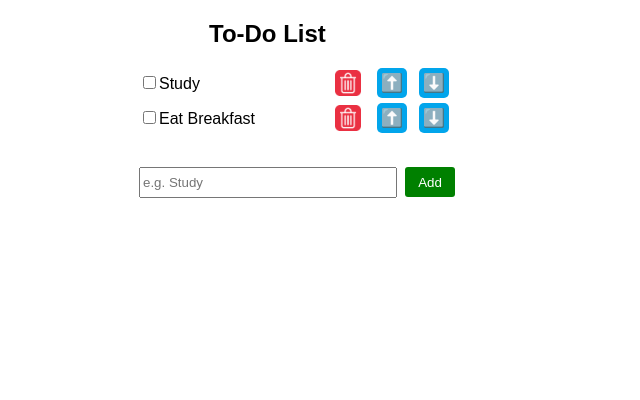
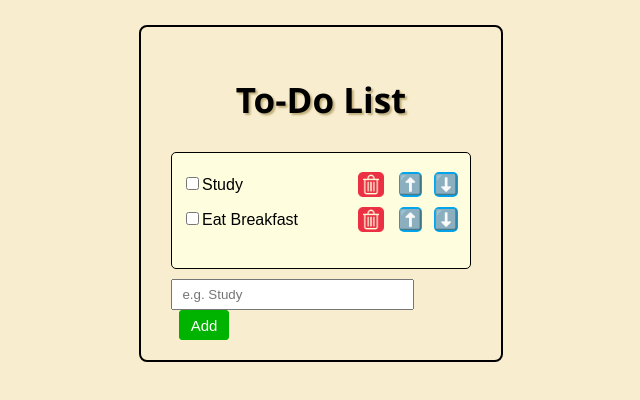
Before and after one commit to Niduka292/ToDoList, a React (Vite) app in the folder to-do-list-app/: page / in a window 1280 px wide. Shown: the top 400 px of the page, without its empty margins (419-1059 px from the left). Built offline with nearby package versions, Linux system fonts and the light colour scheme.

Commit message:
Add hover effects and customize the design

```diff
--- a/to-do-list-app/src/ToDoList.jsx
+++ b/to-do-list-app/src/ToDoList.jsx
@@ -16,7 +16,7 @@ function ToDoList() {
     function addTask() {
         if (userInput.trim() !== "") {
             const newTask = {
-                id: tasks.length + 1,
+                id: Date.now(), // Ensures no duplicate IDs
                 taskName: userInput,
                 isChecked: false
             }
@@ -81,6 +81,7 @@ function ToDoList() {
                             key={index}>
                             <div className="task-row">
                                 <input type="checkbox"
+                                    className="task-checkbox"
                                     checked={task.isChecked}
                                     onChange={() => handleTaskCheck(index)}
 
@@ -114,7 +115,7 @@ function ToDoList() {
             <div className="add-new-task">
                 <input className="new-task"
                     value={userInput}
-                    placeholder="e.g. Study"
+                    placeholder="  e.g. Study"
                     onChange={handleInput}
                     type="text"
                     onKeyDown={(e) => {
--- a/to-do-list-app/src/index.css
+++ b/to-do-list-app/src/index.css
@@ -7,10 +7,25 @@ li{
 
 body{
     font-family: Arial, Helvetica, sans-serif;
+    background-color: rgb(248, 237, 206);
 }
 
 .to-do-list-container{
     margin-left: 550px;
+    width: 300px;
+    padding: 20px 30px;
+    border: 2px solid black;
+    margin-top: 25px;
+    border-radius: 8px;
+
+}
+
+.display-tasks{
+    border: 1px solid black;
+    padding: 0px 10px;
+    margin-bottom: 10px;
+    border-radius: 5px;
+    background-color: rgb(254, 254, 223);
 }
 
 .task-row{
@@ -19,26 +34,34 @@ body{
 
 .new-task{
     height: 25px;
-    width: 250px;
+    width: 235px;
 }
 
 .title{
-    margin-left: 70px;
+    text-align: center;
+    font-family: 'Segoe UI', Tahoma, Verdana, sans-serif;
+    font-size: 35px;
+    text-shadow: 2px 2px 2px rgba(147, 127, 61, 0.586);
 }
 
 .task-move-up, .task-move-down{
     background-color: rgb(2, 165, 235);
     border: none;
     border-radius: 5px;
-    width: 30px;
-    height: 30px;
-    font-size: 18px;
+    width: 25px;
+    height: 25px;
+    font-size: 19px;
     text-align: center;
-    padding: 2px 0px;
+    padding: 0px 0px;
     margin-right: 2px;
 
+}
 
+.task-move-up:hover, .task-move-down:hover{
+    filter: brightness(80%);
+    cursor: pointer;
 }
+
 
 .remove-button{
     background: none;
@@ -46,8 +69,12 @@ body{
     padding: none;
     width: 38px;
     height: 30px;
-    padding: 2px 4px;
+    padding: 2px 5px;
 
+}
+
+.remove-button:hover{
+    filter: brightness(70%);
 }
 
 .remove-button img{
@@ -62,11 +89,25 @@ body{
 }
 
 .add-task-button{
-    background-color: green;
+    background-color: rgb(1, 179, 1);
     height: 30px;
-    margin: 0px 8px;
-    border: none;
+    margin-right: 0px;
+    margin-left: 8px;
+    border: 1px solid rgb(1, 179, 1);
     width: 50px;
     color: white;
     border-radius: 3px;
+    font-size: 15px;
+
 }
+
+.add-task-button:hover{
+    background-color: rgb(0, 144, 0);
+    cursor: pointer;
+    box-shadow: 2px 2px 2px rgb(114, 114, 114);
+}
+
+.task-checkbox{
+    accent-color: rgb(0, 137, 0);
+    border: solid rgb(6, 138, 6);
+}
```
